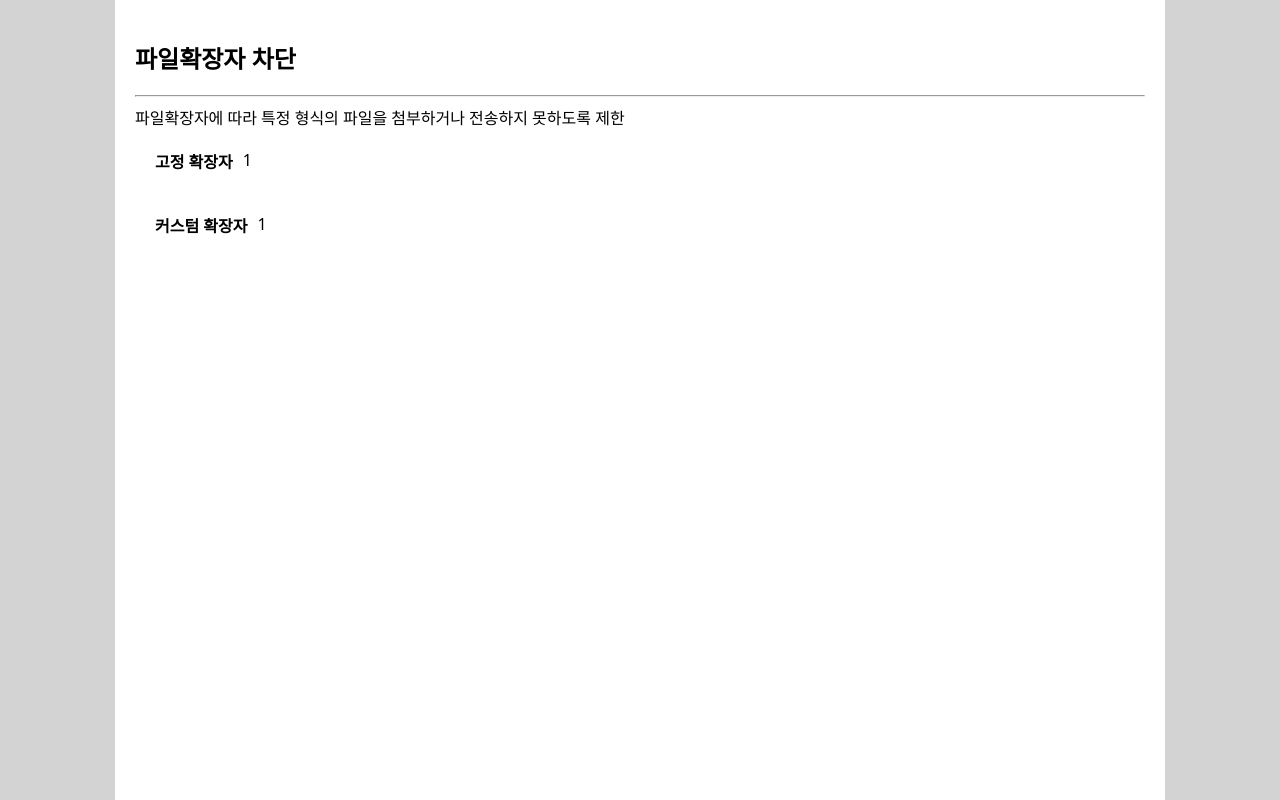
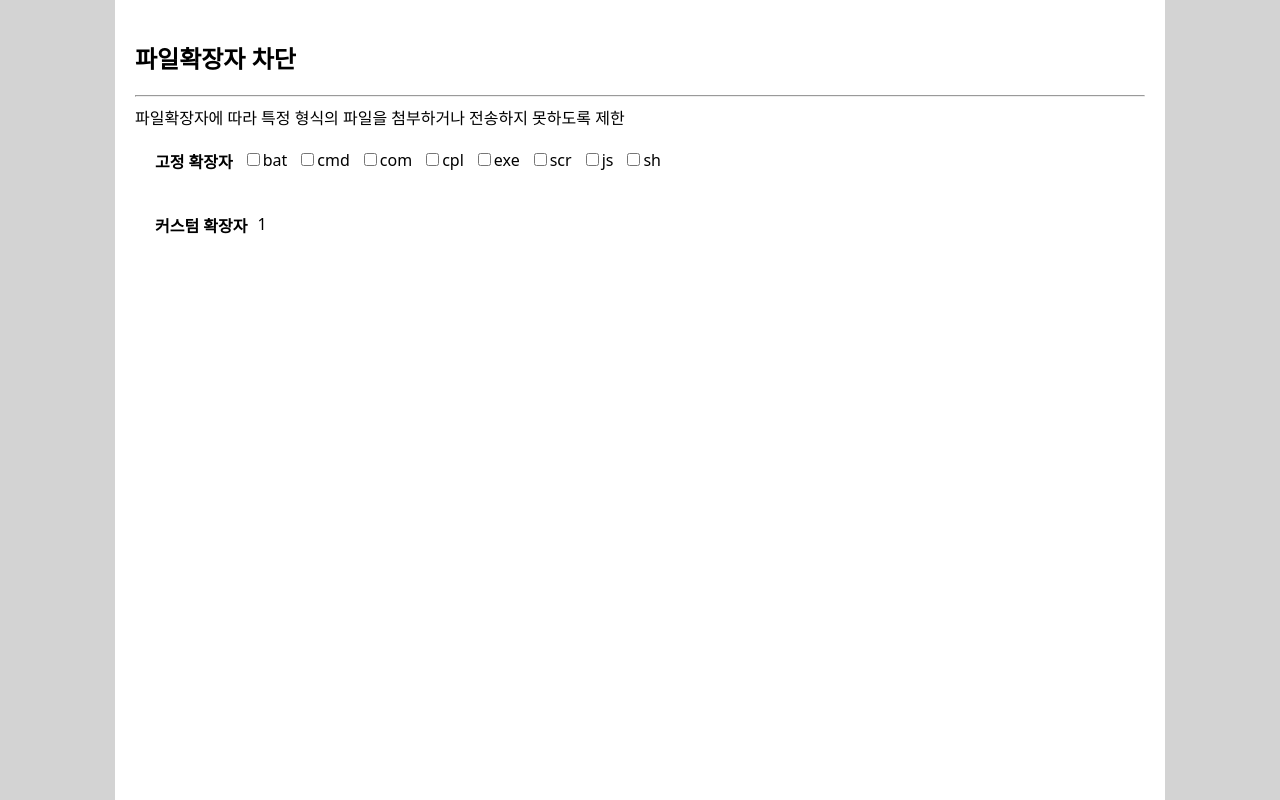
Before and after one commit to jhva/file-extenstion, a React (Create React App) app in the folder fe/: page / in a window 1280 px wide. Built offline with nearby package versions, Linux system fonts and the light colour scheme.

Commit message:
✨feat: checkMapComponent add

```diff
--- /dev/null
+++ b/fe/src/components/check/index.js
@@ -0,0 +1,17 @@
+import React from 'react';
+import { FlexAlignItemsCenter, FlexContainer } from '../container/styles';
+
+const CheckMapComponent = ({ data }) => {
+  return (
+    <FlexContainer style={{ gap: '10px' }}>
+      {data.map((item, index) => (
+        <FlexAlignItemsCenter key={index}>
+          <input id={item.name} type={'checkbox'} />
+          <label for={item.name}>{item.name}</label>
+        </FlexAlignItemsCenter>
+      ))}
+    </FlexContainer>
+  );
+};
+
+export default CheckMapComponent;
--- /dev/null
+++ b/fe/src/components/container/styles.js
@@ -0,0 +1,9 @@
+import styled from 'styled-components';
+
+export const FlexContainer = styled.div`
+  display: flex;
+`;
+
+export const FlexAlignItemsCenter = styled(FlexContainer)`
+  align-items: center;
+`;
--- /dev/null
+++ b/fe/src/constants/index.js
@@ -0,0 +1,34 @@
+export const FILE_EXTENSION = [
+  {
+    id: 1,
+    name: 'bat',
+  },
+  {
+    id: 2,
+    name: 'cmd',
+  },
+  {
+    id: 3,
+    name: 'com',
+  },
+  {
+    id: 4,
+    name: 'cpl',
+  },
+  {
+    id: 5,
+    name: 'exe',
+  },
+  {
+    id: 6,
+    name: 'scr',
+  },
+  {
+    id: 7,
+    name: 'js',
+  },
+  {
+    id: 8,
+    name: 'sh', // exe,sh 는 실행 될 수 있는 위험이 생기기때문에 고정적으로 가져가야한다고 판단
+  },
+];
--- a/fe/src/pages/Home.js
+++ b/fe/src/pages/Home.js
@@ -2,6 +2,8 @@ import React from 'react';
 import { RootContainerStyle } from './styles';
 import { LabelRootContainer } from '../components/label/styles';
 import LabelComponents from '../components/label';
+import CheckMapComponent from '../components/check';
+import { FILE_EXTENSION } from '../constants';
 
 const Home = () => {
   return (
@@ -16,7 +18,9 @@ const Home = () => {
         </span>
       </div>
 
-      <LabelComponents label={'고정 확장자'}>1</LabelComponents>
+      <LabelComponents label={'고정 확장자'}>
+        <CheckMapComponent data={FILE_EXTENSION} />
+      </LabelComponents>
       <LabelComponents label={'커스텀 확장자'}>1</LabelComponents>
     </RootContainerStyle>
   );
```
Also changed, not shown: fe/src/components/container/index.js (added).
